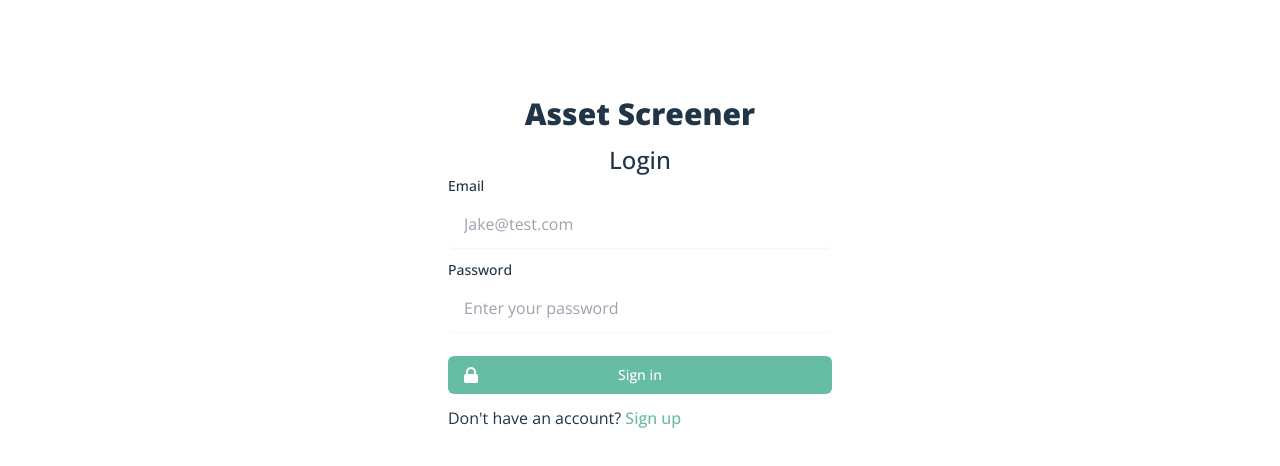
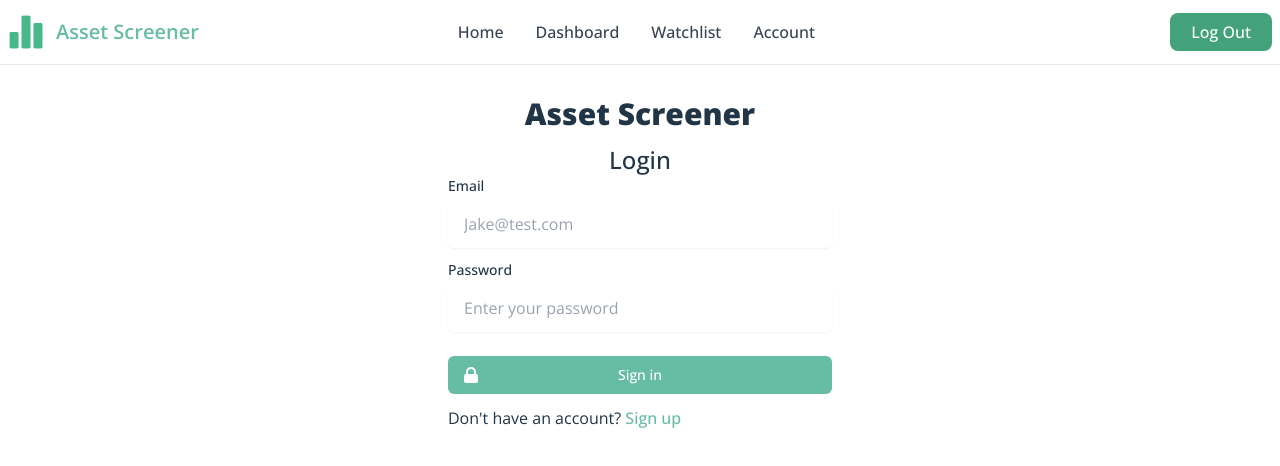
Before and after one commit to nc1z/Asset-Screener-App, a React (Vite) app in the folder client/: page / in a window 1280 px wide. Shown: the top 466 px of the page. Built offline with nearby package versions, Linux system fonts and the light colour scheme.

Commit message:
[Navbar, App, Css] Created and styled navbar, added it globally in routes

```diff
--- a/client/src/App.jsx
+++ b/client/src/App.jsx
@@ -4,9 +4,12 @@ import Login from "./routes/Login";
 import Signup from "./routes/Signup";
 import Account from "./routes/Account";
 import Watchlist from "./routes/Watchlist";
+import Navbar from "./components/Navbar";
 
 function App() {
   return (
+    <>
+      <Navbar />
       <Routes>
         <Route path="/" element={<Login />} />
         <Route path="/signup" element={<Signup />} />
@@ -14,6 +17,7 @@ function App() {
         <Route path="/account" element={<Account />} />
         <Route path="/watchlist" element={<Watchlist />} />
       </Routes>
+    </>
   );
 }
 
--- /dev/null
+++ b/client/src/components/Navbar.jsx
@@ -0,0 +1,102 @@
+import React, { useState } from "react";
+import { Link } from "react-router-dom";
+
+const Navbar = () => {
+  const [menuOpen, setMenuOpen] = useState(false);
+
+  const toggleMenu = () => {
+    setMenuOpen(!menuOpen);
+  };
+
+  const handleLogout = () => {
+    // Enter logout logic here
+    console.log("Logged out");
+  };
+  return (
+    <nav className="bg-white px-2 py-2.5 md:py-1 dark:bg-zinc-800 fixed w-full z-20 top-0 left-0 border-b border-gray-200 dark:border-gray-600">
+      <div className="container flex flex-wrap items-center justify-between mx-auto">
+        <Link to="/home" className="flex items-center">
+          <img
+            src="../../images/bar-chart.png"
+            className="h-6 mr-3 sm:h-9"
+            alt="Asset Screener Logo"
+          />
+          <span className="self-center text-xl font-semibold whitespace-nowrap dark:text-white">
+            Asset Screener
+          </span>
+        </Link>
+        <div className="flex md:order-2">
+          <Link to="/account" className="text-white mt-2 mx-4 hidden lg:block">
+            User@email.com
+          </Link>
+          <button
+            type="button"
+            className="text-white bg-neob-green-600 focus:ring-4 focus:outline-none focus:ring-neob-green-200 font-medium rounded-lg text-md px-5 text-center mr-3 md:mr-0"
+            onClick={handleLogout}
+          >
+            Log Out
+          </button>
+          <button
+            type="button"
+            className="inline-flex items-center p-2 text-sm text-gray-500 rounded-lg md:hidden hover:bg-gray-100 focus:outline-none focus:ring-2 focus:ring-gray-200 dark:text-gray-400 dark:hover:bg-gray-700 dark:focus:ring-gray-600"
+            onClick={toggleMenu}
+          >
+            <svg className="w-6 h-6" fill="currentColor" viewBox="0 0 20 20">
+              <path
+                fillRule="evenodd"
+                d="M3 5a1 1 0 011-1h12a1 1 0 110 2H4a1 1 0 01-1-1zM3 10a1 1 0 011-1h12a1 1 0 110 2H4a1 1 0 01-1-1zM3 15a1 1 0 011-1h12a1 1 0 110 2H4a1 1 0 01-1-1z"
+                clipRule="evenodd"
+              ></path>
+            </svg>
+          </button>
+        </div>
+        <div
+          className={`items-center justify-between ${
+            menuOpen ? "" : "hidden"
+          } w-full md:flex md:w-auto md:order-1 lg:pl-16`}
+        >
+          <ul
+            className={`flex flex-col p-4 mt-4 ${
+              menuOpen && "mb-2"
+            } border border-gray-100 rounded-lg bg-gray-50 md:flex-row md:space-x-8 md:mt-0 md:text-md md:font-medium md:border-0 md:bg-white dark:bg-zinc-600 md:dark:bg-zinc-800 dark:border-zinc-500`}
+          >
+            <li>
+              <Link
+                to="/home"
+                className="block py-2 pl-3 pr-4 text-gray-700 rounded hover:bg-gray-100 md:hover:bg-transparent md:p-0 md:dark:hover:text-white dark:text-gray-200 dark:hover:bg-zinc-700 dark:hover:text-white md:dark:hover:bg-transparent dark:border-gray-700 md:hover:underline hover:underline-offset-8 hover:decoration-emerald-600"
+              >
+                Home
+              </Link>
+            </li>
+            <li>
+              <Link
+                to="/dashboard"
+                className="block py-2 pl-3 pr-4 text-gray-700 rounded hover:bg-gray-100 md:hover:bg-transparent md:p-0 md:dark:hover:text-white dark:text-gray-200 dark:hover:bg-zinc-700 dark:hover:text-white md:dark:hover:bg-transparent dark:border-gray-700 md:hover:underline hover:underline-offset-8 hover:decoration-emerald-600"
+              >
+                Dashboard
+              </Link>
+            </li>
+            <li>
+              <Link
+                to="/watchlist"
+                className="block py-2 pl-3 pr-4 text-gray-700 rounded hover:bg-gray-100 md:hover:bg-transparent md:p-0 md:dark:hover:text-white dark:text-gray-200 dark:hover:bg-zinc-700 dark:hover:text-white md:dark:hover:bg-transparent dark:border-gray-700 md:hover:underline hover:underline-offset-8 hover:decoration-emerald-600"
+              >
+                Watchlist
+              </Link>
+            </li>
+            <li>
+              <Link
+                to="/account"
+                className="block py-2 pl-3 pr-4 text-gray-700 rounded hover:bg-gray-100 md:hover:bg-transparent md:p-0 md:dark:hover:text-white dark:text-gray-200 dark:hover:bg-zinc-700 dark:hover:text-white md:dark:hover:bg-transparent dark:border-gray-700 md:hover:underline hover:underline-offset-8 hover:decoration-emerald-600"
+              >
+                Account
+              </Link>
+            </li>
+          </ul>
+        </div>
+      </div>
+    </nav>
+  );
+};
+
+export default Navbar;
--- a/client/src/index.css
+++ b/client/src/index.css
@@ -47,7 +47,7 @@ h1 {
 button {
   border-radius: 8px;
   border: 1px solid transparent;
-  padding: 0.6em 1.2em;
+  padding: 0.4em 1.2em;
   font-size: 1em;
   font-weight: 500;
   font-family: inherit;
```
Also changed, not shown: client/images/bar-chart-16.png (added), client/images/bar-chart.png (added), client/src/components/dummy.txt (deleted). Lines whose indentation alone changed are shown as unchanged.
